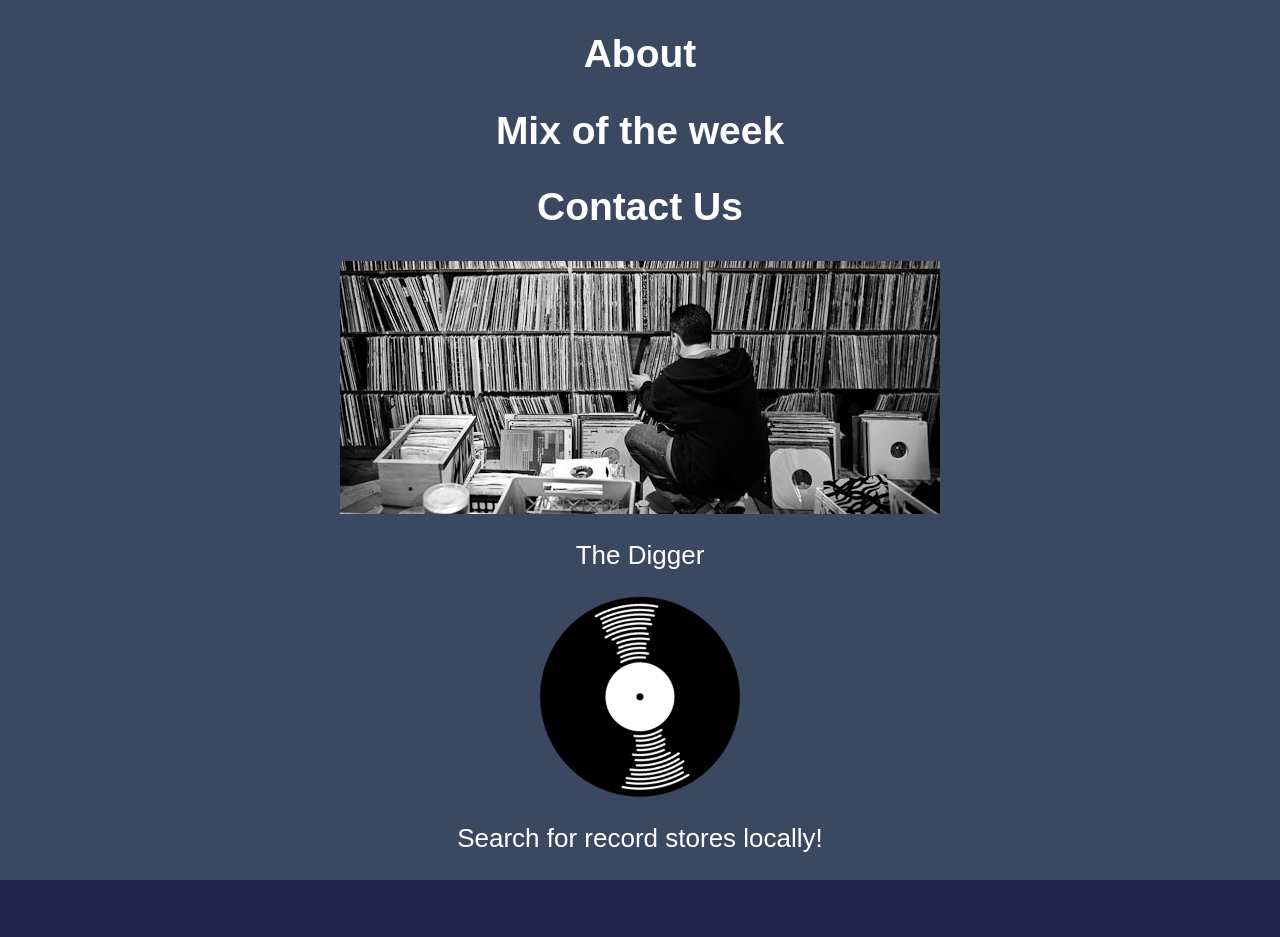
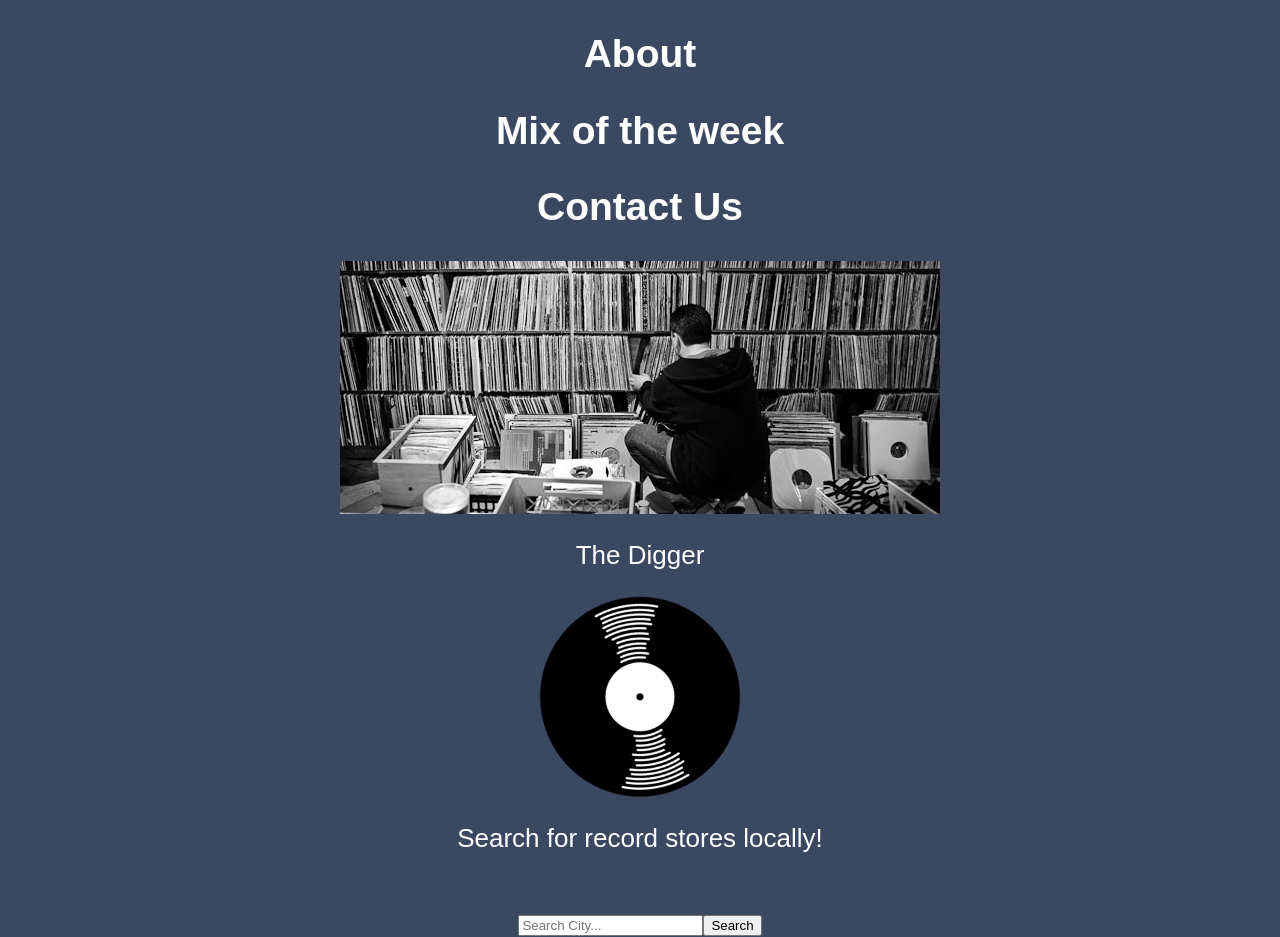
Before and after one commit to seansampel/record-store-app, a React (Create React App) app: page / in a window 1280 px wide. Before the commit the page ends 880 px from the top, so only its background shows below. Built offline with nearby package versions, Linux system fonts and the light colour scheme.

Commit message:
add search button and fetch request

```diff
--- a/src/App.js
+++ b/src/App.js
@@ -13,7 +13,6 @@ function App () {
     <div className="App">
       <header className="App-header">
         <NavBar/>
-        {/* <Stores/> */}
         <img src={vinylcollection} className="App-vinylcollection" alt="vinyls" />
         <p>
         The Digger
@@ -22,6 +21,7 @@ function App () {
         <p>
         Search for record stores locally!
         </p>
+        <Stores/>
       </header>
     </div>
     );
--- a/src/Components/Stores.js
+++ b/src/Components/Stores.js
@@ -3,17 +3,18 @@ import { useState, useEffect } from 'react';
 const Stores = () => {
   const [store, setStore] = useState('');
 
-  useEffect(() => {
-    getStore()
-  }, []);
+  // useEffect(() => {
+  //   getStore()
+  // }, []);
 
 const getStore = () => {
   let url = `https://gist.githubusercontent.com/seansampel/6c70584d266c5305783e8b35ce3b1a00/raw/d7627f7270ba366a693332218b28538a7b75f7e3/store-locator`
   fetch(url)
   .then(res => res.json())
   .then(data => {
-    // let store = data.store;
+    let store = data.store;
     console.log(data);
+
     setStore(store);
   })
 }
@@ -25,7 +26,10 @@ const handleClick = () => {
 return (
 
   <div>
-  <p id="text" > </p>
+  <div><p id="text" >{store}</p></div>
+  <input alt="search"
+  className="searchCity"
+  placeholder="Search City..."></input>
   <button onClick={handleClick} id="search-store">Search</button>
   </div>
   )
```
Also changed, not shown: src/Components/Button.js (deleted), 1 other file (tests, documents, lock files or other folders).
